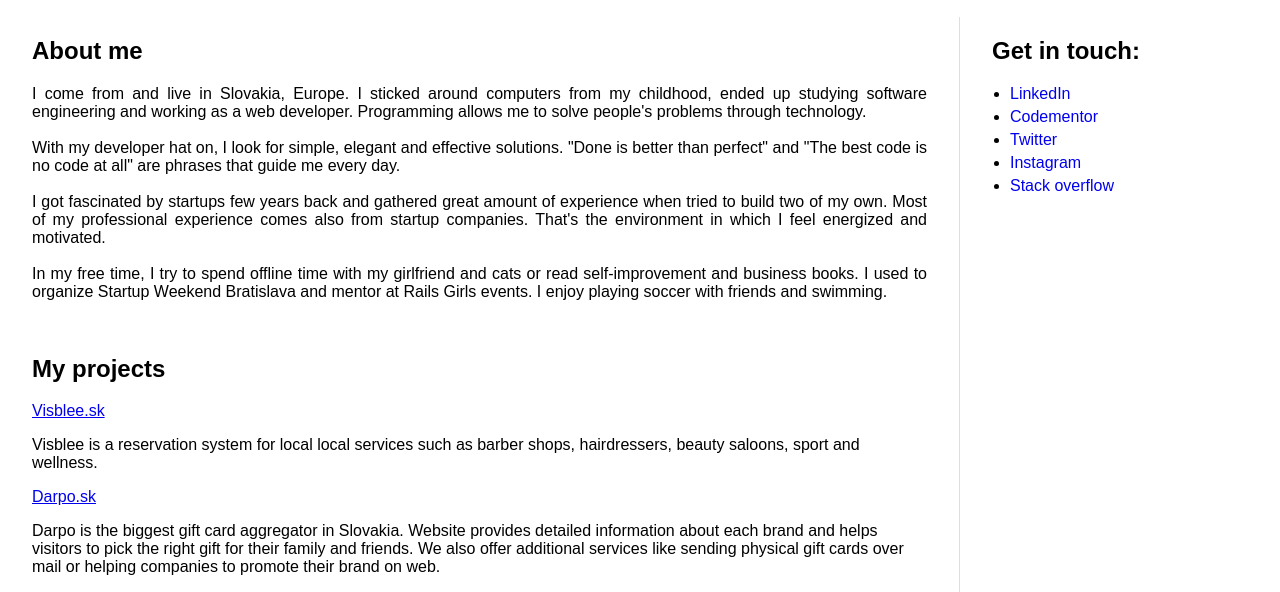
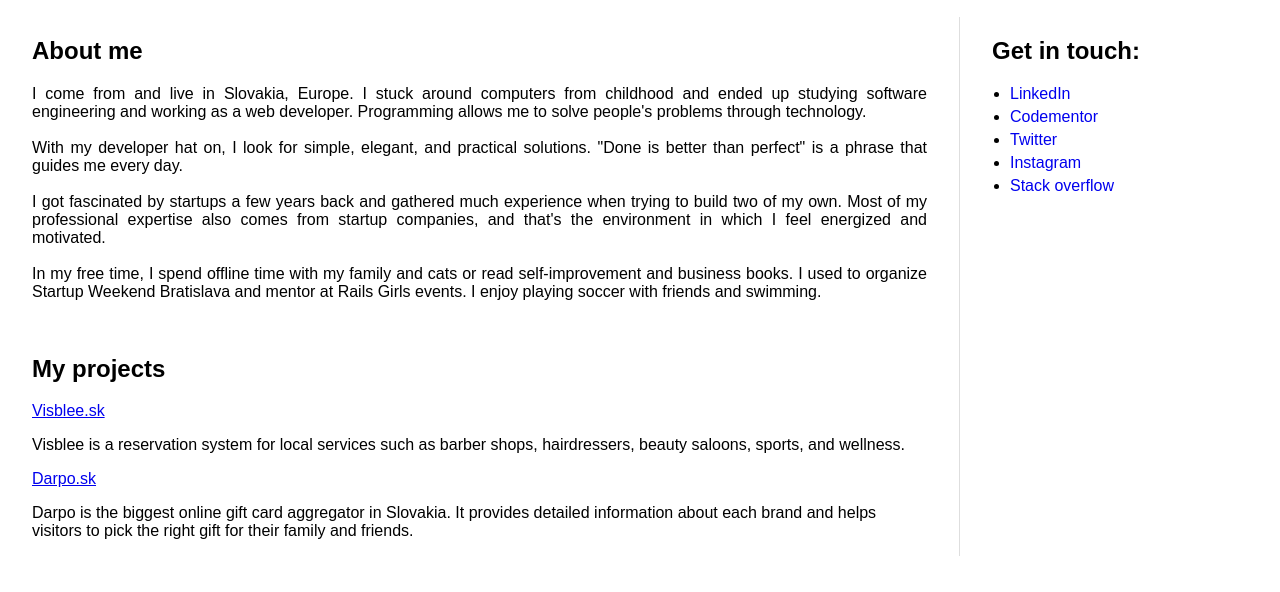
Before and after one commit to Miloshes/miloshes.github.io, a plain HTML site: page index.html in a window 1280 px wide. Shown: the part 285-877 px from the top of the page. After the commit the page ends 841 px from the top, so only its background shows below. Drawn offline with Linux system fonts and the light colour scheme.

Commit message:
Fix Codementor link, rephrase text using Grammarly

```diff
--- a/index.html
+++ b/index.html
@@ -26,29 +26,28 @@
       <div class="pure-u-1 pure-u-sm-3-4 hor-padding right-border">
         <h2>About me</h2>
         <p class="justify">
-          I come from and live in Slovakia, Europe. I sticked around computers from my childhood,
-          ended up studying software engineering and working as a web developer. Programming allows me to solve people's problems through technology.<br>
+          I come from and live in Slovakia, Europe. I stuck around computers from childhood and ended up studying software engineering and working as a web developer.
+          Programming allows me to solve people's problems through technology.<br>
           <br>
-          With my developer hat on, I look for simple, elegant and effective solutions.
-          "Done is better than perfect" and "The best code is no code at all" are phrases that guide me every day.<br>
+          With my developer hat on, I look for simple, elegant, and practical solutions. "Done is better than perfect" is a phrase that guides me every day.<br>
           <br>
-          I got fascinated by startups few years back and gathered great amount of experience when tried to build two of my own. Most of my professional experience comes also from startup companies. That's the environment in which I feel energized and motivated.<br>
+          I got fascinated by startups a few years back and gathered much experience when trying to build two of my own. Most of my professional expertise also comes from startup companies, and that's the environment in which I feel energized and motivated.<br>
           <br>
-          In my free time, I try to spend offline time with my girlfriend and cats or read self-improvement and business books. I used to organize Startup Weekend Bratislava and mentor at Rails Girls events. I enjoy playing soccer with friends and swimming.
+          In my free time, I spend offline time with my family and cats or read self-improvement and business books. I used to organize Startup Weekend Bratislava and mentor at Rails Girls events. I enjoy playing soccer with friends and swimming.
         </p>
         <br>
         <h2>My projects</h2>
         <p class="justify">
           <a href="https://visblee.sk" target="_blank" class="underlined-link">Visblee.sk</a>
           <p>
-            Visblee is a reservation system for local local services such as barber shops, hairdressers, beauty saloons, sport and wellness.
+            Visblee is a reservation system for local services such as barber shops, hairdressers, beauty saloons, sports, and wellness.
           </p>
         </p>
 
         <p class="justify">
           <a href="https://darpo.sk" target="_blank" class="underlined-link">Darpo.sk</a>
           <p>
-            Darpo is the biggest gift card aggregator in Slovakia. Website provides detailed information about each brand and helps visitors to pick the right gift for their family and friends. We also offer additional services like sending physical gift cards over mail or helping companies to promote their brand on web.
+            Darpo is the biggest online gift card aggregator in Slovakia. It provides detailed information about each brand and helps visitors to pick the right gift for their family and friends.
           </p>
         </p>
       </div>
@@ -57,7 +56,7 @@
         <h2>Get in touch:</h2>
         <ul>
           <li><a href="https://sk.linkedin.com/in/milosblasko" target="_blank">LinkedIn</a></li>
-          <li><a href="https://www.codementor.io/blasko" target="_blank">Codementor</a></li>
+          <li><a href="https://www.codementor.io/@blasko" target="_blank">Codementor</a></li>
           <li><a href="https://twitter.com/blaskomm" target="_blank">Twitter</a></li>
           <li><a href="https://instagram.com/miloshes" target="_blank">Instagram</a></li>
           <li><a href="https://stackoverflow.com/users/826387/miloshes" target="_blank">Stack overflow</a></li>
```
